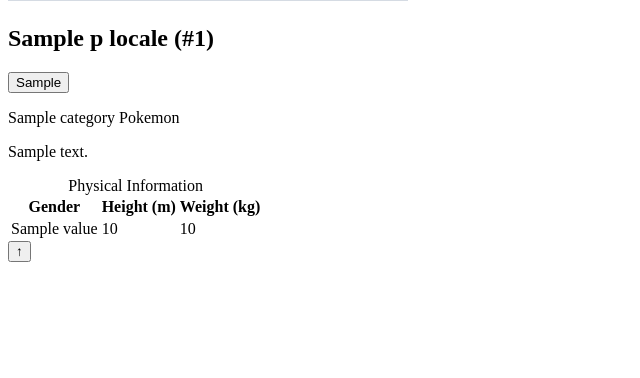
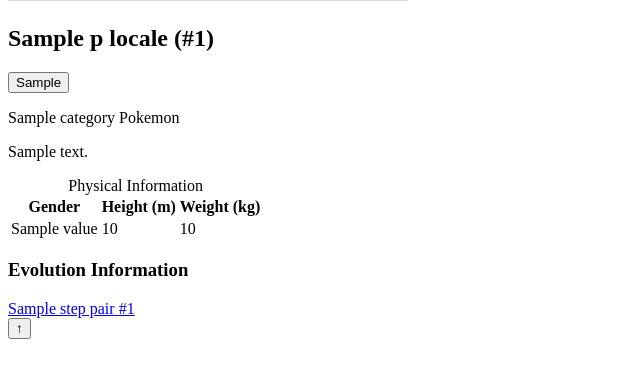
Before and after one commit to heejongahn/pokedex, a Python web app: template pokedex/templates/pokemon.html in a window 1280 px wide. Shown: the part 387-765 px from the top of the page, without its empty margins (0-640 px from the left). Run offline with Jinja, Linux system fonts and the light colour scheme; the template is opened without the code that fills it: most values are stand-ins (such as "Sample title", 1, 10 or a date in 2020); grey boxes marked "Sample" are stand-in pictures; some libraries are stand-ins or nearby versions.

Commit message:
Add basic template showing evolution information

```diff
--- a/pokedex/templates/pokemon.html
+++ b/pokedex/templates/pokemon.html
@@ -32,4 +32,15 @@
     <td>{{p.weight}}</td>
   </tr>
 </table>
+<h3>Evolution Information</h3>
+{% for step_pairs in chain_pairs %}
+  <div class="evolution generation">
+  {% for (poke_id, name) in step_pairs %}
+    <a href="/{{name}}">
+      {{name}} <span class="evolution poke_id">#{{poke_id}}</span>
+    </a>
+    {% if not loop.last %} ,{%endif %}
+  {% endfor %}
+  <div>
+{% endfor %}
 {% endblock %}
```
